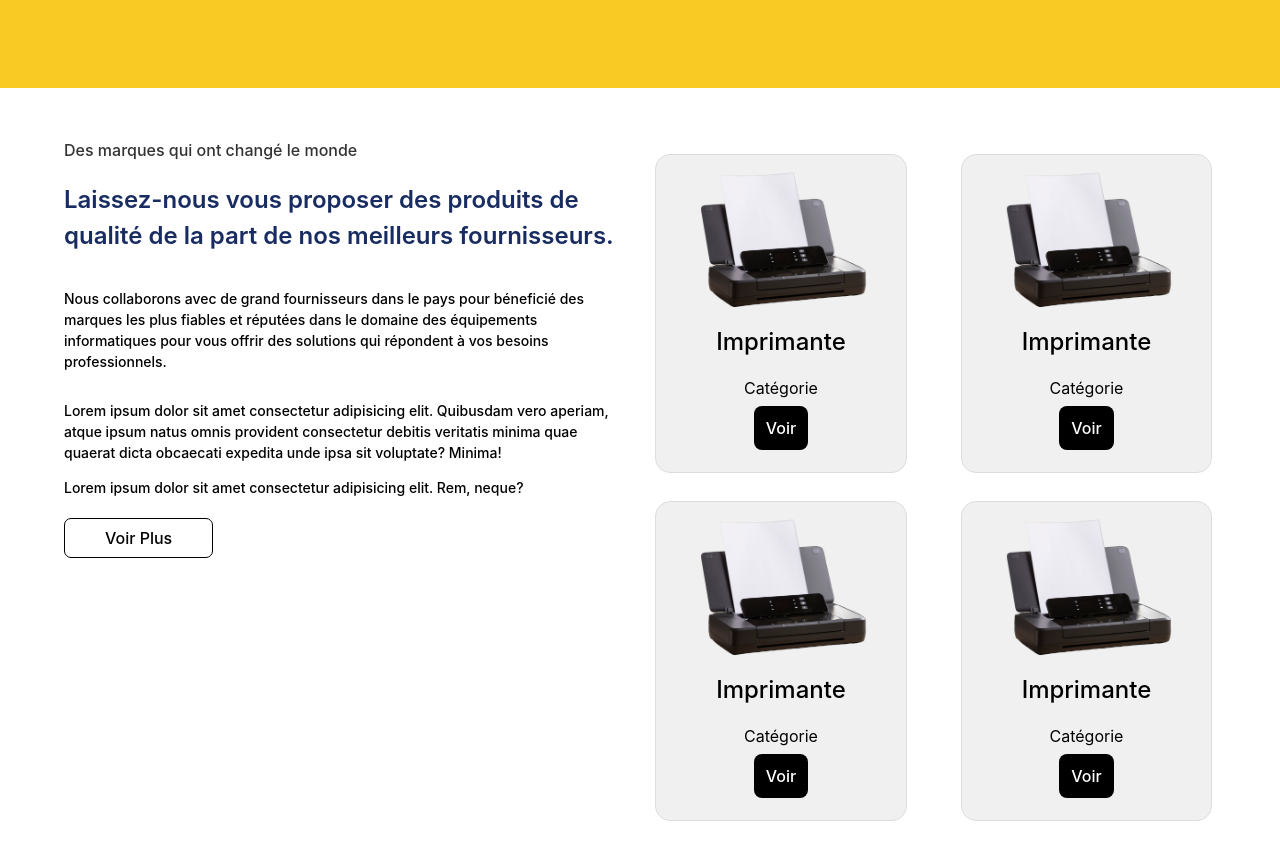
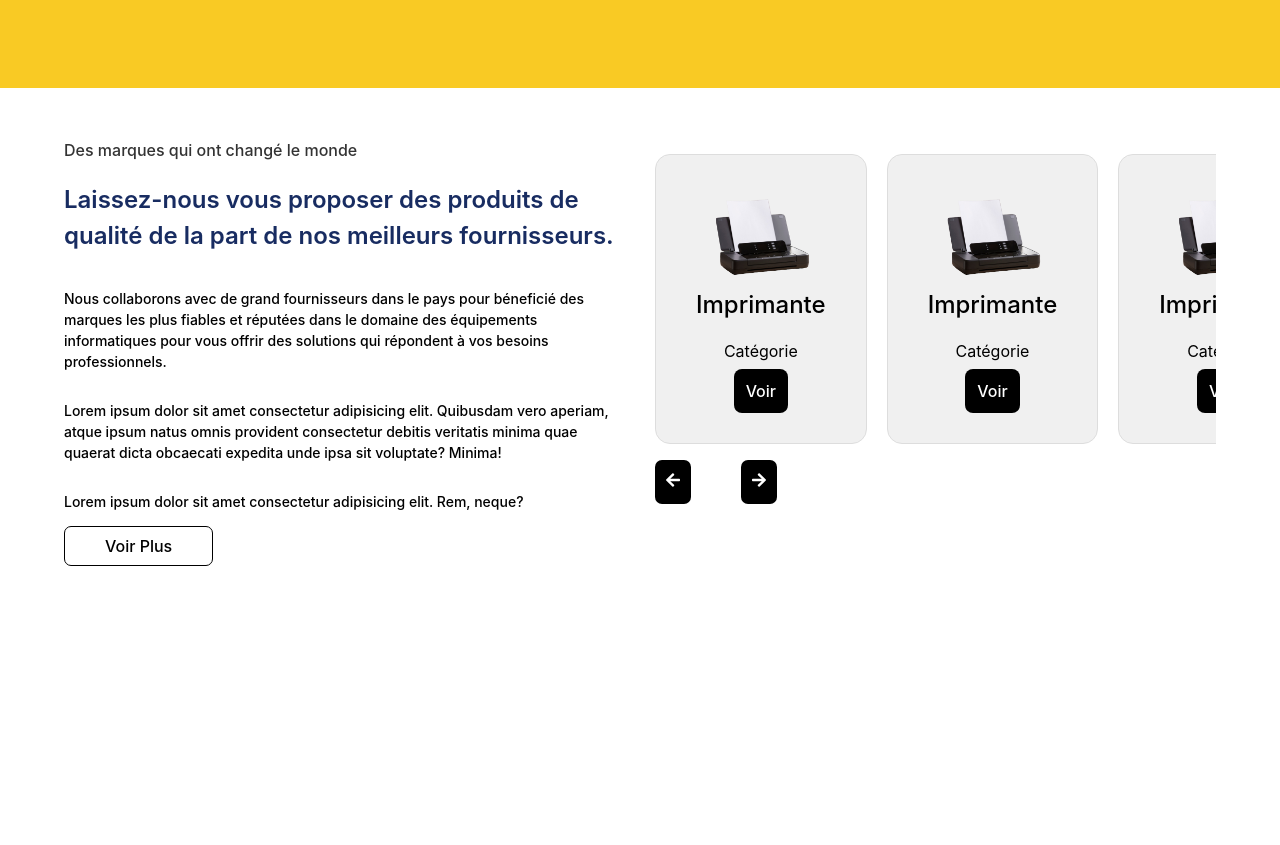
Before and after one commit to Didokapanga/labocongosoft, a React (Vite) app: page / in a window 1280 px wide. Shown: the part 3341-4186 px from the top of the page. After the commit the page ends 3937 px from the top, so only its background shows below. Built offline with nearby package versions, Linux system fonts and the light colour scheme.

Commit message:
section products

```diff
--- a/src/components/Home/Products/Products.css
+++ b/src/components/Home/Products/Products.css
@@ -54,7 +54,6 @@
 }
 
 .products-title a {
-    margin-top: 20px;
     padding: 7px 40px;
     border: 1px solid #000;
     border-radius: 7px;
@@ -86,34 +85,35 @@
     width: 100%;
     height: 100%;
     color: #000;
+    overflow: hidden;
 }
 
 .products-card ul {
     width: 100%;
-    height: 100%;
-    display: grid;
-    grid-template-columns: repeat(2, 1fr);
-    /* 2 colonnes de taille égale */
-    grid-template-rows: repeat(2, auto);
-    /* 2 lignes ajustées automatiquement */
-    gap: 50px;
-    /* Espacement entre les éléments (optionnel) */
+    display: flex;
+    overflow: hidden;
     list-style-type: none;
-    /* Supprime les puces des <li> */
+    gap: 20px;
     padding: 0;
+    overflow-x: scroll;
+    cursor: grab;
+    scroll-behavior: smooth;
+}
+
+.products-card ul::-webkit-scrollbar {
+    display: none;
 }
 
 .products-card li {
-    width: 90%;
+    width: 300px;
     height: 100%;
     background-color: #f0f0f0;
     /* Couleur de fond pour les items (optionnel) */
-    padding: 10px;
+    padding: 40px;
     text-align: center;
     border: 1px solid #ddd;
     /* Bordure (optionnel) */
     border-radius: 15px;
-    overflow: hidden;
 }
 
 .products-card li:hover {
@@ -147,6 +147,24 @@
     background: #141414;
 }
 
+.products-card .poducts-button {
+    display: flex;
+    gap: 50px;
+}
+
+.poducts-button span {
+    background: #000;
+    color: #fff;
+    padding: 10px;
+    border-radius: 7px;
+    cursor: pointer;
+    outline: none;
+}
+
+.poducts-btn span:hover {
+    background: #141414;
+}
+
 @media (max-width:1000px) {
     .products-content {
         flex-direction: column;
@@ -162,3 +180,29 @@
         grid-template-columns: repeat(1, 1fr);
     }
 }
+
+/* Styles de base pour les éléments avant l'animation */
+.products-title .forme-animated {
+    opacity: 0;
+    transform: translateY(50px);
+    transition: opacity 0.6s ease, transform 0.6s ease;
+}
+
+/* Styles lorsque les éléments deviennent visibles */
+.products-title .forme-animated.is-visible {
+    opacity: 1;
+    transform: translateY(0);
+    animation: slideInFromBottom 1s ease-out forwards;
+}
+
+@keyframes slideInFromBottom {
+    0% {
+        transform: translateY(100%);
+        opacity: 0;
+    }
+
+    100% {
+        transform: translateY(0);
+        opacity: 1;
+    }
+}
--- a/src/components/Home/Products/Products.jsx
+++ b/src/components/Home/Products/Products.jsx
@@ -1,8 +1,55 @@
-import React from 'react'
+import React, { useEffect, useRef } from 'react'
 import "./Products.css"
 import { products } from '../../../assets/assets'
+import { FaArrowLeft, FaArrowRight } from 'react-icons/fa';
 
 const Products = () => {
+
+    // Références pour observer les animations
+    const serviceItemsRef = useRef([]);
+    const productsListRef = useRef(null);
+
+    useEffect(() => {
+        // Fonction d'observation
+        const observer = new IntersectionObserver(
+            (entries) => {
+                entries.forEach((entry) => {
+                    if (entry.isIntersecting) {
+                        entry.target.classList.add('is-visible');
+                    }
+                });
+            },
+            { threshold: 0.1 }
+        );
+
+        // Observer chaque élément du service
+        serviceItemsRef.current.forEach((item) => {
+            if (item) observer.observe(item);
+        });
+
+        // Nettoyage
+        return () => {
+            serviceItemsRef.current.forEach((item) => {
+                if (item) observer.unobserve(item);
+            });
+        };
+    }, []);
+
+    // Fonction pour défiler vers la gauche
+    const scrollLeft = () => {
+        if (productsListRef.current) {
+            productsListRef.current.scrollBy({ left: -300, behavior: 'smooth' });
+        }
+    };
+
+    // Fonction pour défiler vers la droite
+    const scrollRight = () => {
+        if (productsListRef.current) {
+            productsListRef.current.scrollBy({ left: 300, behavior: 'smooth' });
+        }
+    };
+
+
     return (
         <div className='products'>
             <div className="products-content">
@@ -10,23 +57,23 @@ const Products = () => {
                     <div className="products-title">
                         <span className="products-info primary-text">Des marques qui ont changé le monde</span>
                         <h2 className="products-title">Laissez-nous vous proposer des produits de qualité de la part de nos meilleurs fournisseurs.</h2>
-                        <p className="products-desc">
+                        <p className='products-desc forme-animated' ref={(el) => serviceItemsRef.current[0] = el}>
                             Nous collaborons avec de grand fournisseurs dans le pays pour
                             béneficié des marques les plus fiables et réputées dans le
                             domaine des équipements informatiques pour vous offrir des
                             solutions qui répondent à vos besoins professionnels.
                         </p>
-                        <p className="products-desc">
+                        <p className='products-desc forme-animated' ref={(el) => serviceItemsRef.current[1] = el}>
                             Lorem ipsum dolor sit amet consectetur adipisicing elit. Quibusdam vero aperiam, atque ipsum natus omnis provident consectetur debitis veritatis minima quae quaerat dicta obcaecati expedita unde ipsa sit voluptate? Minima!
                         </p>
-                        <div className="products-desc">
+                        <p className='products-desc forme-animated' ref={(el) => serviceItemsRef.current[2] = el}>
                             Lorem ipsum dolor sit amet consectetur adipisicing elit. Rem, neque?
-                        </div>
-                        <a href="#" className='products-btn forme-animated blob-animated'>Voir Plus</a>
+                        </p>
+                        <a href="#" className='products-btn'>Voir Plus</a>
                     </div>
                 </div>
                 <div className="products-card">
-                    <ul>
+                    <ul ref={productsListRef} >
                         {products.map((product, index) => (
                             <li key={index}>
                                 <img src={product.image} alt="" className="item-image" />
@@ -36,6 +83,10 @@ const Products = () => {
                             </li>
                         ))}
                     </ul>
+                    <div className="poducts-button">
+                        <span className="product-btn-before" onClick={scrollLeft}><FaArrowLeft /></span>
+                        <span className="product-btn-after" onClick={scrollRight}><FaArrowRight /></span>
+                    </div>
                 </div>
             </div>
         </div>
--- a/src/components/Navbar/Navbar.css
+++ b/src/components/Navbar/Navbar.css
@@ -110,16 +110,15 @@
     .navbar-logo {
         width: 100%;
         height: 100%;
-        flex: 2;
+        flex: 1;
     }
 
     .navbar .navbar-logo img {
-        width: 100%;
-        height: 100%;
+        width: 60px;
     }
 
-    .berger-menu {
-        flex: 5;
+    .navbar-menu .berger-menu {
+        flex: 1;
     }
 }
 
@@ -146,7 +145,7 @@
     }
 
     .navbar-logo img {
-        width: 100%;
+        width: 70px;
         height: 100%;
         object-fit: contain;
         margin: 0;
```
